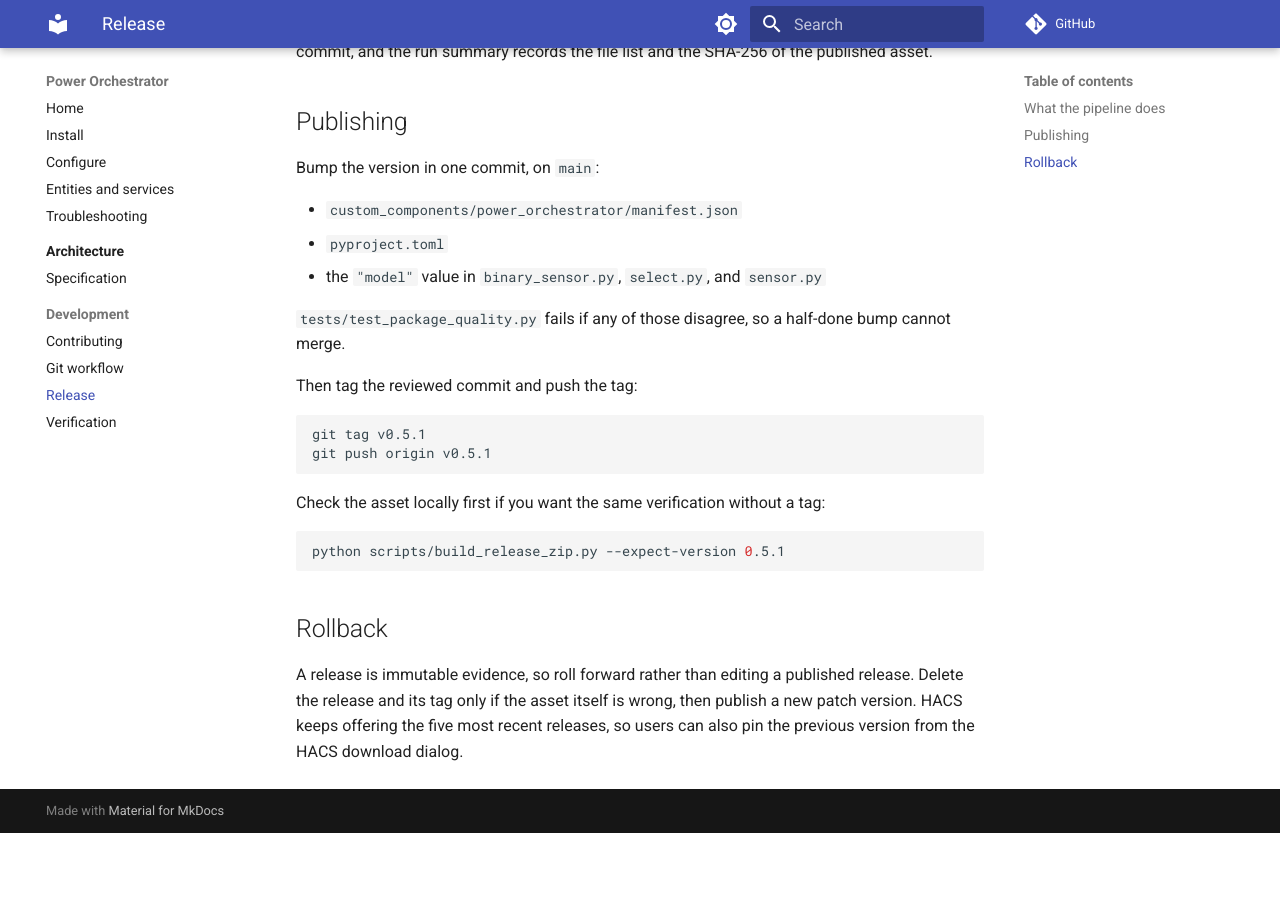
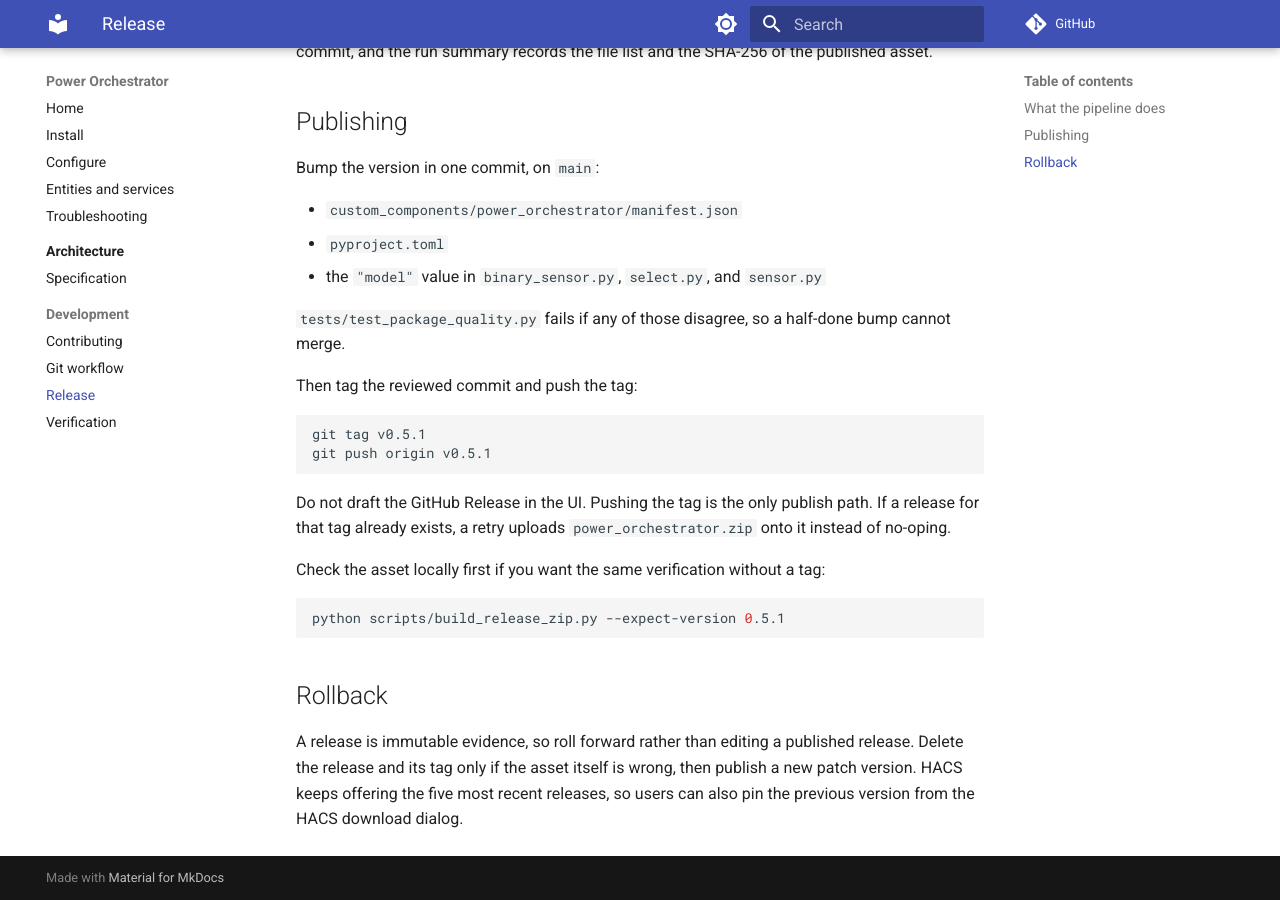
Before and after one commit to yeaxi/power_orchestrator, an MkDocs documentation site: the page built from docs/development/release.md, in a window 1280 px wide and 900 px high, scrolled down 754 px. Built offline with MkDocs 1.6.1 and Material for MkDocs 9.7.7, drawn with Linux system fonts in a browser that asks for light colours; comment, search, counter and statistics services are not loaded; before the commit the page ends 1587 px from its top, so only the background shows below that.

Commit message:
fix(release): fail closed when the zip builder fails
A piped build step hid version mismatches, so HACS saw an empty
GitHub release with no power_orchestrator.zip. Fail the job on
builder errors and upload the zip onto an existing tag if needed.

Co-authored-by: Rostyslav Dudka <yeaxi@users.noreply.github.com>

````diff
--- a/docs/development/release.md
+++ b/docs/development/release.md
@@ -41,6 +41,8 @@ git tag v0.5.1
 git push origin v0.5.1
 ```
 
+Do not draft the GitHub Release in the UI. Pushing the tag is the only publish path. If a release for that tag already exists, a retry uploads `power_orchestrator.zip` onto it instead of no-oping.
+
 Check the asset locally first if you want the same verification without a tag:
 
 ```bash
````
Also changed, not shown: 2 other files.
